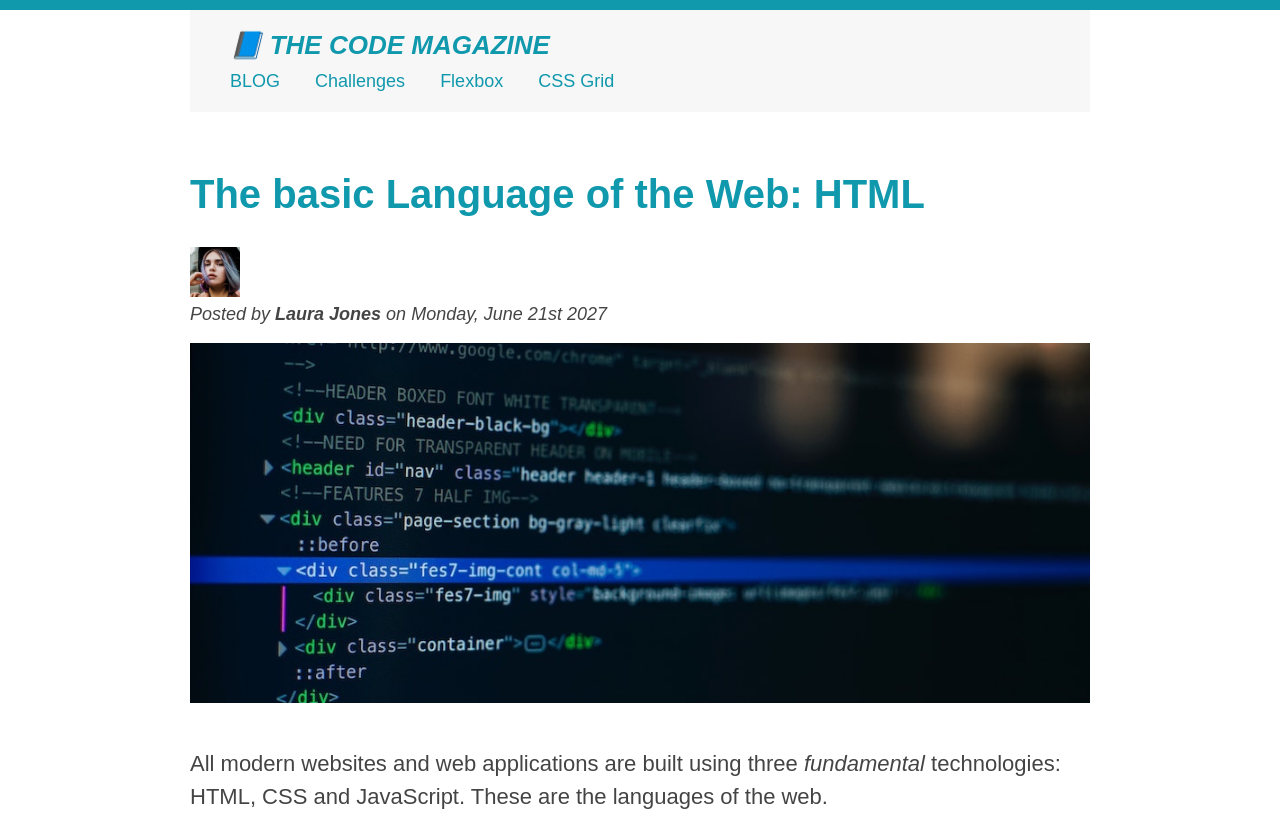
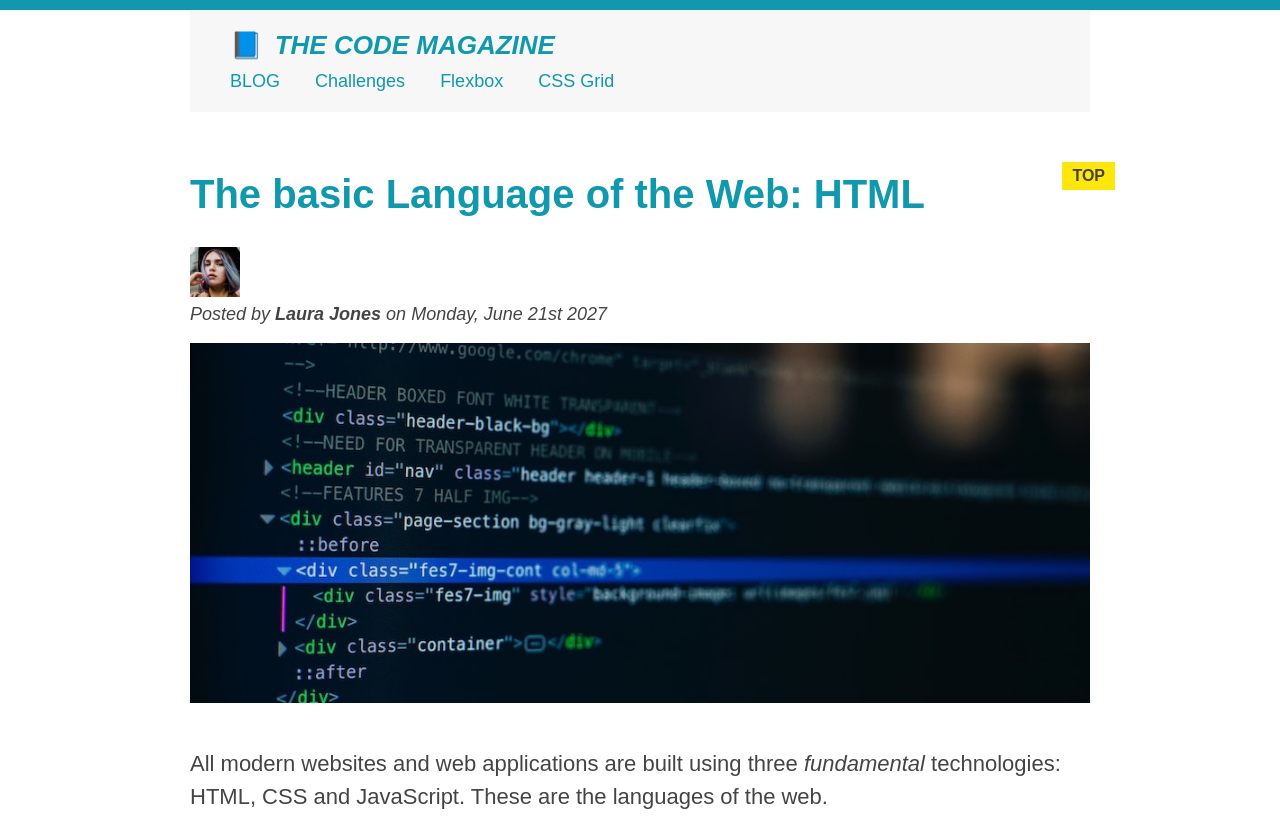
Before and after one commit to VictorHxHugo/HTML-CSS-Fundamentals, a plain HTML site: page index.html in a window 1280 px wide. Shown: the top 816 px of the page. Drawn offline with Linux system fonts and the light colour scheme.

Commit message:
Pseudo-elements

```diff
--- a/style.css
+++ b/style.css
@@ -67,6 +67,7 @@ h1 {
 h2 {
   font-size: 40px;
   margin-bottom: 30px;
+  position: relative;
 }
 
 h3 {
@@ -202,6 +203,28 @@ button {
   bottom: 50px;
   right: 50px;
 }
+
+h1::first-letter {
+  font-style: normal;
+  margin-right: 5px;
+}
+
+h3 + p::first-line {
+  /* color: red; */
+}
+
+h2::after {
+  content: "TOP";
+  background-color: #ffe70c;
+  color: #444;
+  font-size: 16px;
+  font-weight: bold;
+  display: inline-block;
+  padding: 5px 10px;
+  position: absolute;
+  top: -10px;
+  right: -25px;
+}
 /* LVHA */
 
 /* CSS Theory #1: Conflicts Between Selectors (priority order = id->last class->first class->elements */
```
